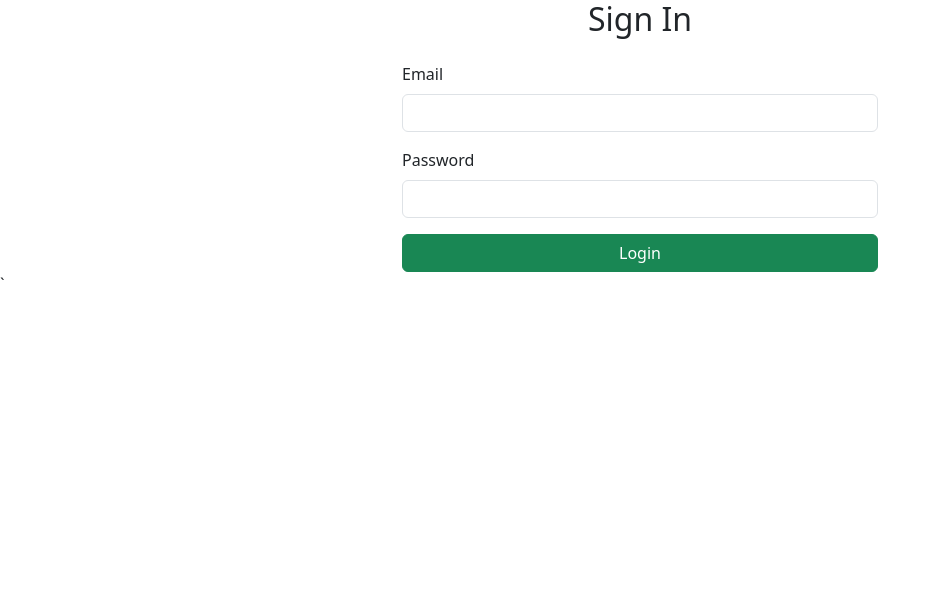
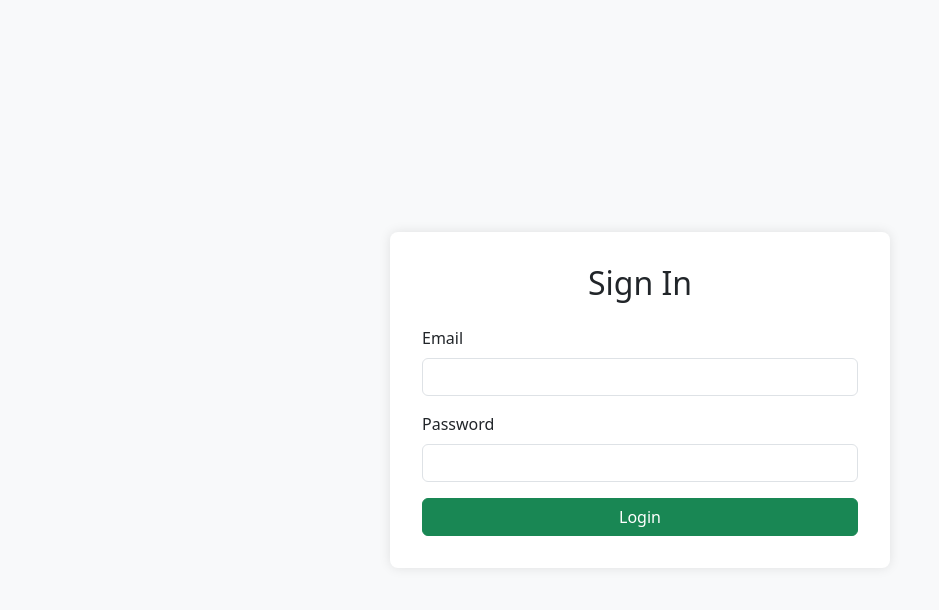
Before and after one commit to isaac-alexander/AdminTask, an Angular app: page /signin in a window 1280 px wide. Shown: the top 610 px of the page, without its empty margins (0-939 px from the left). Built offline with nearby package versions, Linux system fonts and the light colour scheme.

Commit message:
src/app/pages/sign-in/sign-in.css

```diff
--- a/src/app/pages/sign-in/sign-in.css
+++ b/src/app/pages/sign-in/sign-in.css
@@ -1,3 +1,16 @@
+.fullscreen-wrapper {
+  display: flex;
+  justify-content: center;
+  align-items: center;
+  height: 100vh;
+  background-color: #f8f9fa;
+}
+
 .container {
-    max-width: 500px;
+  max-width: 500px;
+  width: 100%;
+  padding: 2rem;
+  background-color: white;
+  border-radius: 8px;
+  box-shadow: 0 0 12px rgba(0, 0, 0, 0.1);
 }
```
